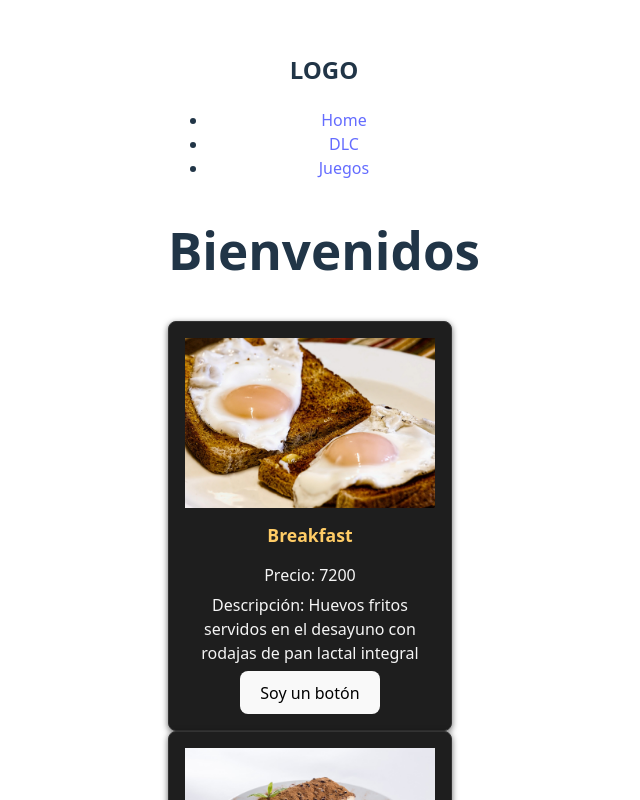
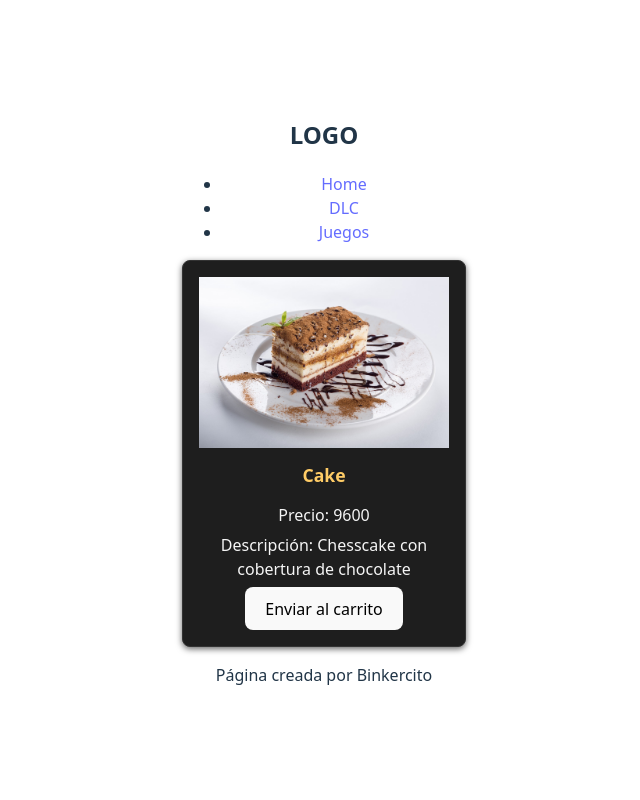
Before and after one commit to carlosbinker/react-practica, a React (Vite) app: page / in a window 1280 px wide. Shown: the top 800 px of the page, without its empty margins (316-956 px from the left). Built offline with nearby package versions, Linux system fonts and the light colour scheme.

Commit message:
Creo dos nuevos componentes: ItemDetailContainer e ItemDetail, hasta el momento se va a pasar el id del producto harcodeado hasta tener la clase de navegación en la clase 7.

```diff
--- a/src/App.jsx
+++ b/src/App.jsx
@@ -1,6 +1,7 @@
 import './App.css'
 import { Footer } from './components/Footer/Footer';
 import { Header } from './components/Header/Header';
+import { ItemDetailContainer } from './components/ItemDetailContainer/IntelDetalContainer';
 import { ItemlistContainer } from './components/ItemListContainer/ItemListContainer';
 
 
@@ -10,7 +11,8 @@
     <>
       <div>
         <Header/>
-        <ItemlistContainer titulo={"Bienvenidos"}/>
+        {/* <ItemlistContainer titulo={"Bienvenidos"}/> */}
+        <ItemDetailContainer/>
         <Footer />
       </div>
     </>
--- /dev/null
+++ b/src/components/ItemDetail/ItemDetail.jsx
@@ -0,0 +1,10 @@
+
+import { Item } from "../Item/Item";
+
+export const ItemDetail = ({ detail }) => {
+  return (
+    <Item {...detail}>
+      <button>Enviar al carrito</button>
+    </Item>
+  );
+};
--- /dev/null
+++ b/src/components/ItemDetailContainer/IntelDetalContainer.jsx
@@ -0,0 +1,38 @@
+import { useEffect, useState } from "react";
+import { ItemDetail } from "../ItemDetail/ItemDetail";
+
+export const ItemDetailContainer = () => {
+  const [detail, setDetail] = useState({});
+
+  useEffect(() => {
+    fetch("/data/products.json")
+      .then((res) => {
+        if (!res.ok) {
+          throw new Error("No se encontro el producto");
+        }
+
+        return res.json();
+      })
+      .then((data) => {
+        const found = data.find((p) => p.id === "2");
+        if (found) {
+          setDetail(found);
+        } else {
+          throw new Error("Producto no encontrado");
+        }
+      })
+      .catch((err) => {
+        console.log(err);
+      });
+  }, []);
+
+  return (
+    <main>
+      {Object.keys(detail).length ? (
+        <ItemDetail detail={detail} />
+      ) : (
+        <p>Cargando...</p>
+      )}
+    </main>
+  );
+};
```
Also changed, not shown: src/components/ItemDetail/ItemDetail.css (added), src/components/ItemDetailContainer/IntelDetailContainer.css (added).
